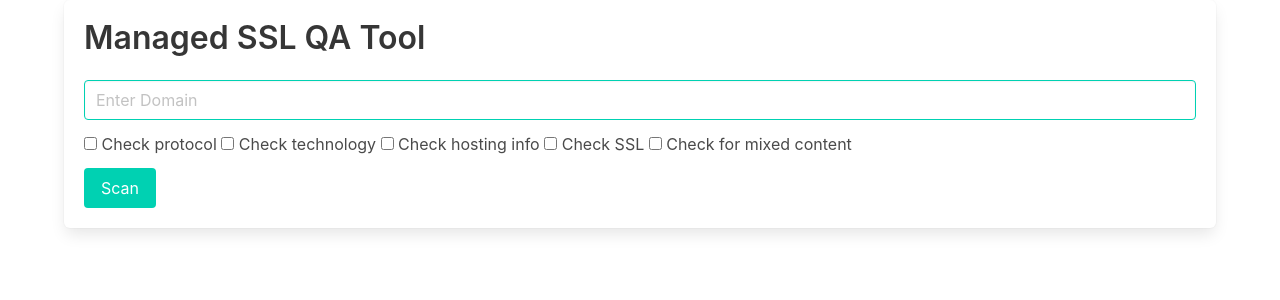
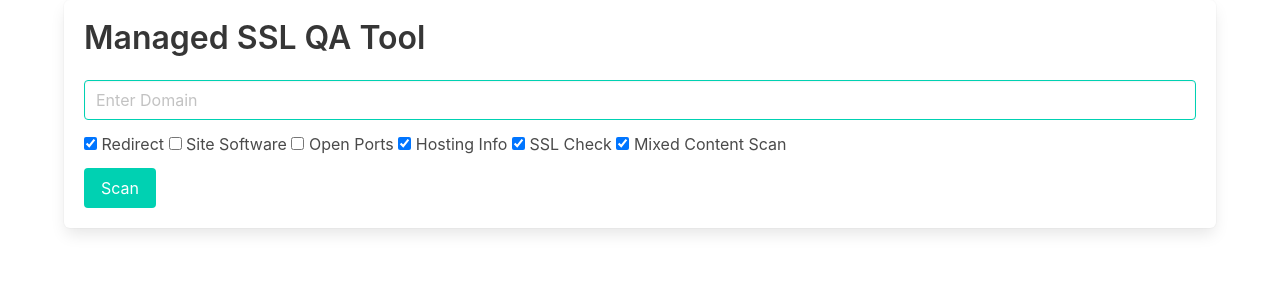
Before and after one commit to technicalogical/scan, a Flask app: page / in a window 1280 px wide. Shown: the top 300 px of the page. Run offline with Flask 2, Linux system fonts and the light colour scheme.

Commit message:
check box label update

```diff
--- a/templates/index.html
+++ b/templates/index.html
@@ -16,12 +16,12 @@
 	<input class="input is-primary" name="domain" type="text" placeholder="Enter Domain">
         </div>
 	<div class="field">
-	<label class="checkbox"><input class="checkbox" type="checkbox" name="checks" value="protocol" > Check protocol</label>
-        <label class="checkbox"><input class="checkbox" type="checkbox" name="checks" value="technology" > Check technology</label>
-        <div class="is-hidden"><label class="checkbox"><input class="checkbox" type="checkbox" name="checks" value="ports" > Check open ports</label></div>
-        <label class="checkbox"><input class="checkbox" type="checkbox" name="checks" value="hosting" > Check hosting info</label>
-        <label class="checkbox"><input class="checkbox" type="checkbox" name="checks" value="ssl" > Check SSL</label>
-	<label class="checkbox"><input class="checkbox" type="checkbox" name="checks" value="mixed_content" > Check for mixed content</label></br>
+	<label class="checkbox"><input class="checkbox" type="checkbox" name="checks" value="protocol" checked> Redirect</label>
+        <label class="checkbox"><input class="checkbox" type="checkbox" name="checks" value="technology" > Site Software</label>
+        <label class="checkbox"><input class="checkbox" type="checkbox" name="checks" value="ports" > Open Ports</label>
+        <label class="checkbox"><input class="checkbox" type="checkbox" name="checks" value="hosting" checked> Hosting Info</label>
+        <label class="checkbox"><input class="checkbox" type="checkbox" name="checks" value="ssl" checked> SSL Check</label>
+	<label class="checkbox"><input class="checkbox" type="checkbox" name="checks" value="mixed_content" checked> Mixed Content Scan</label></br>
         </div>
 	<div class="field">
 	<button class="button is-primary"  type="submit">Scan</button>
@@ -32,14 +32,12 @@
     {% if results %}
     <div class="columns">
         <div class="column">
-<div class="box">
+            <div class="box">
         {% if 'protocol' in checks %}
             <h2>Protocol: </h2>
         <p style="color: {{ results.protocol.color }};"> {{ results.protocol.protocol }}</p>
-        {% endif %}</div>
-    </div>
-    <div class="column">
-<div class="box">
+        {% endif %}
+
         {% if 'technology' in checks %}
             <h2>Technologies:</h2>
             <ul>
@@ -47,34 +45,26 @@
                 <li>{{ tech }}: {{ details|join(', ') }}</li>
             {% endfor %}
             </ul>
-        {% endif %}</div>
-        </div>
-        <div class="column">
-<div class="box">
+        {% endif %}
+
         {% if 'ports' in checks %}
             <h2>Open ports:</h2>
             <p>{{ results.open_ports|join(', ') }}</p>
-        {% endif %}</div>
-        </div>
-        <div class="column">
-<div class="box">
+        {% endif %}
         {% if 'hosting' in checks %}
             <h2>Hosting info:</h2>
             <pre>{{ results.hosting }}</pre>
-        {% endif %}</div>
-        </div>
-
-            <div class="column">
-<div class="box">
+        {% endif %}
 	{% if 'ssl' in checks %}
     	   <h2>SSL info:</h2>
     	   <p>Issuer: {{ results.ssl.issuer }}</p>
     	   <p>Validity start: {{ results.ssl.validity_start }}</p>
 	   <p>Validity end: {{ results.ssl.validity_end }}</p>
     	   <p>Serial number: {{ results.ssl.serial_number }}</p>
-	{% endif %}</div>
-    </div>
-    </div>
+	{% endif %}
+</div>
+</div>
+</div>
     <div class="columns">
         <div class="column">
 <div class="box">
@@ -105,6 +95,6 @@
 </div>
 </div>
     {% endif %}
-</div>
+
 </body>
 </html>
```
